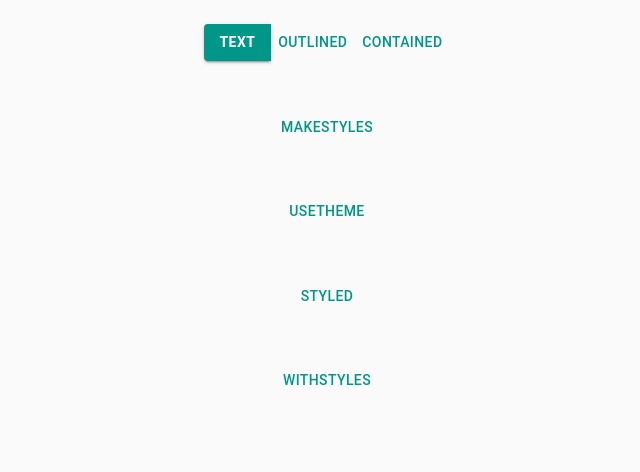
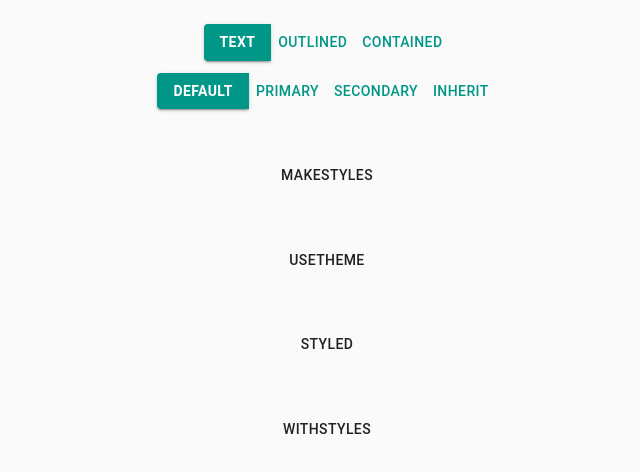
Before and after one commit to tonytino/mui-styling-demo, a React (Create React App) app: page / in a window 1280 px wide. Shown: the top 472 px of the page, without its empty margins (313-953 px from the left). Built offline with nearby package versions, Linux system fonts and the light colour scheme.

Commit message:
Add control for changing Button color prop

```diff
--- a/src/App.css
+++ b/src/App.css
@@ -4,8 +4,19 @@
   align-items: center;
 }
 
-.App .ButtonVariantControlContainer {
+.App .ButtonConfigControlsContainer {
+  display: flex;
+  flex-direction: column;
+  align-items: center;
   margin: 24px 0;
+}
+
+.App .ButtonConfigControlsContainer .MuiButtonGroup-root {
+  margin-bottom: 12px;
+}
+
+.App .ButtonConfigControlsContainer .MuiButtonGroup-root:last-child {
+  margin-bottom: 0;
 }
 
 .App .ButtonsContainer {
--- a/src/App.js
+++ b/src/App.js
@@ -5,7 +5,7 @@ import { ThemeProvider } from '@material-ui/styles';
 import { CssBaseline } from '@material-ui/core';
 import './App.css';
 import {
-  ButtonVariantControl,
+  ButtonConfigControl,
   CUSTOM_THEME,
   StyledButton,
   MakeStylesButton,
@@ -17,23 +17,31 @@ function App() {
   const buttonVariants = ['text', 'outlined', 'contained'];
   const [variant, setVariant] = useState(buttonVariants[0]);
 
+  const buttonColors = ['default', 'primary', 'secondary', 'inherit'];
+  const [color, setColor] = useState(buttonColors[0]);
+
   return (
     <ThemeProvider theme={CUSTOM_THEME}>
       <CssBaseline />
       <div className='App'>
-        <div className='ButtonVariantControlContainer'>
-          <ButtonVariantControl
+        <div className='ButtonConfigControlsContainer'>
+          <ButtonConfigControl
             onClickHandler={setVariant}
             value={variant}
             options={buttonVariants}
           />
+          <ButtonConfigControl
+            onClickHandler={setColor}
+            value={color}
+            options={buttonColors}
+          />
         </div>
 
         <div className='ButtonsContainer'>
-          <MakeStylesButton variant={variant} color='primary' />
-          <UseThemeButton variant={variant} color='primary' />
-          <StyledButton variant={variant} color='primary' />
-          <WithStylesButton variant={variant} color='primary' />
+          <MakeStylesButton variant={variant} color={color} />
+          <UseThemeButton variant={variant} color={color} />
+          <StyledButton variant={variant} color={color} />
+          <WithStylesButton variant={variant} color={color} />
         </div>
       </div>
     </ThemeProvider>
--- a/src/components/material-ui-theme/buttonVariantControl.js
+++ b/src/components/material-ui-theme/buttonConfigControl.js
@@ -5,7 +5,7 @@ import Button from '@material-ui/core/Button';
 // https://material-ui.com/components/buttons/#grouped-buttons
 import ButtonGroup from '@material-ui/core/ButtonGroup';
 
-function ButtonVariantControl(props) {
+function ButtonConfigControl(props) {
   const {
     value,
     onClickHandler,
@@ -30,4 +30,4 @@ function ButtonVariantControl(props) {
   );
 };
 
-export default React.memo(ButtonVariantControl);
+export default React.memo(ButtonConfigControl);
--- a/src/components/material-ui-theme/index.js
+++ b/src/components/material-ui-theme/index.js
@@ -1,4 +1,4 @@
-export { default as ButtonVariantControl } from './buttonVariantControl';
+export { default as ButtonConfigControl } from './buttonConfigControl';
 export { default as CUSTOM_THEME } from './customTheme';
 export { default as MakeStylesButton } from './makeStyles';
 export { default as StyledButton } from './styled';
```
